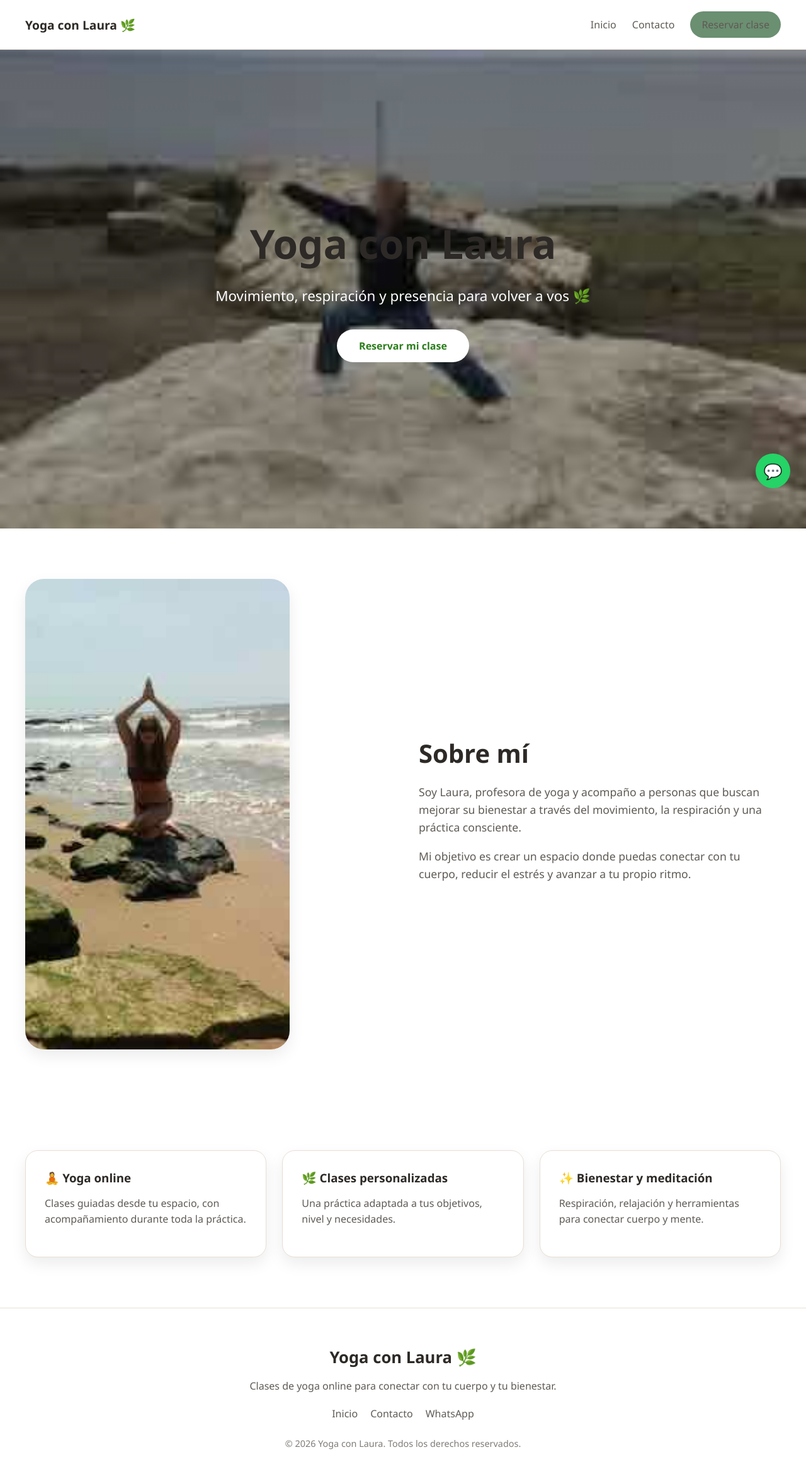
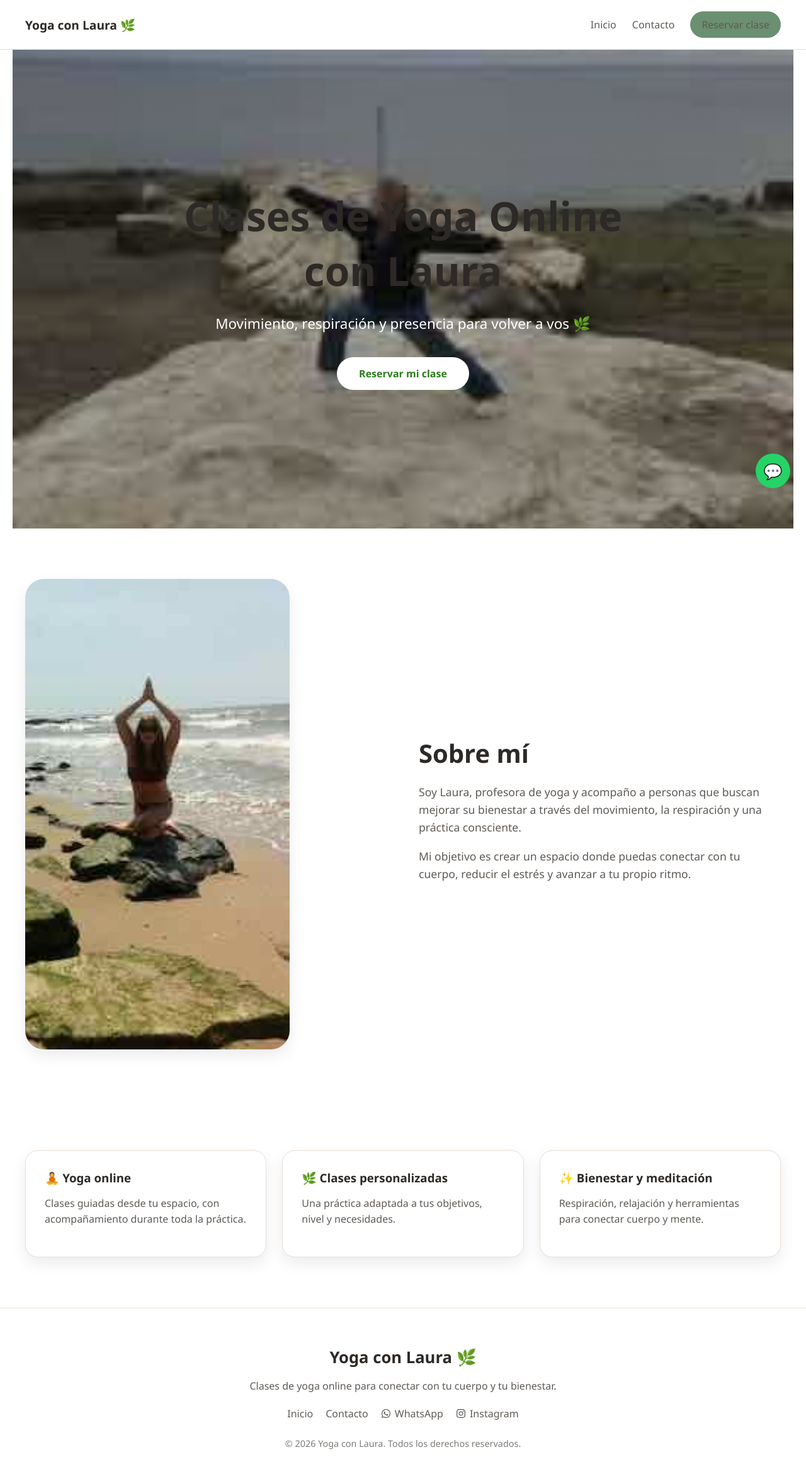
Before and after one commit to laulila/YogaPlace-Ig, a React (Vite) app: page / in a window 1280 px wide. Shown: the top 2340 px of the page at 63% size. Built offline with nearby package versions, Linux system fonts and the light colour scheme.

Commit message:
mejoro SEO, formulario y estructura de YogaPlace

```diff
--- a/index.html
+++ b/index.html
@@ -1,13 +1,35 @@
 <!doctype html>
-<html lang="en">
-  <head>
+<html lang="es">
+
+<head>
   <meta charset="UTF-8" />
+
   <link rel="icon" type="image/png" href="/favicon.png" />
+
   <meta name="viewport" content="width=device-width, initial-scale=1.0" />
-  <title>yogaplace-ig</title>
+
+  <title>YogaPlace | Clases de Yoga Online</title>
+
+  <meta
+    name="description"
+    content="YogaPlace ofrece clases de yoga online personalizadas, meditación y bienestar integral."
+  />
+
+  <meta
+    name="keywords"
+    content="yoga online, clases de yoga, meditación, bienestar, yoga personalizado"
+  />
+
+  <meta name="author" content="YogaPlace" />
+
 </head>
-  <body>
-    <div id="root"></div>
-    <script type="module" src="/src/main.jsx"></script>
-  </body>
+
+<body>
+
+  <div id="root"></div>
+
+  <script type="module" src="/src/main.jsx"></script>
+
+</body>
+
 </html>
--- a/package.json
+++ b/package.json
@@ -14,6 +14,7 @@
   "dependencies": {
     "react": "^19.2.6",
     "react-dom": "^19.2.6",
+    "react-icons": "^5.6.0",
     "react-router-dom": "^7.18.0"
   },
   "devDependencies": {
@@ -24,8 +25,8 @@
     "eslint": "^10.3.0",
     "eslint-plugin-react-hooks": "^7.1.1",
     "eslint-plugin-react-refresh": "^0.5.2",
+    "gh-pages": "^6.3.0",
     "globals": "^17.6.0",
-    "vite": "^8.0.12",
-    "gh-pages": "^6.3.0"
+    "vite": "^8.0.12"
   }
 }
--- a/src/components/Footer.jsx
+++ b/src/components/Footer.jsx
@@ -1,3 +1,5 @@
+import { FaInstagram, FaWhatsapp } from "react-icons/fa";
+
 export default function Footer() {
   return (
     <footer className="footer">
@@ -11,23 +13,41 @@ export default function Footer() {
           con tu cuerpo y tu bienestar.
         </p>
 
+
         <div className="footer-links">
 
-          <a href="/">Inicio</a>
+          <a href="/">
+            Inicio
+          </a>
 
-          <a href="/contact">Contacto</a>
+          <a href="/contact">
+            Contacto
+          </a>
+
 
           <a
             href="https://wa.me/5491157067354"
             target="_blank"
             rel="noreferrer"
+            className="social-link"
           >
-            WhatsApp
+            <FaWhatsapp /> WhatsApp
+          </a>
+
+
+          <a
+            href="https://www.instagram.com/laura.l.pereyra"
+            target="_blank"
+            rel="noreferrer"
+            className="social-link"
+          >
+            <FaInstagram /> Instagram
           </a>
 
         </div>
 
       </div>
+
 
       <p className="footer-copy">
         © {new Date().getFullYear()} Yoga con Laura. Todos los derechos reservados.
--- a/src/components/Hero/Hero.jsx
+++ b/src/components/Hero/Hero.jsx
@@ -3,21 +3,28 @@ import "./Hero.css";
 
 export default function Hero() {
   return (
-    <header className="hero">
+    <section className="hero">
+
       <div className="hero-overlay">
 
-        <h1>Yoga con Laura</h1>
+        <h1>
+          Clases de Yoga Online con Laura
+        </h1>
 
         <p>
           Movimiento, respiración y presencia
           para volver a vos 🌿
         </p>
 
-        <Link to="/contact" className="hero-btn">
+        <Link
+          to="/contact"
+          className="hero-btn"
+        >
           Reservar mi clase
         </Link>
 
       </div>
-    </header>
+
+    </section>
   );
 }
--- a/src/index.css
+++ b/src/index.css
@@ -14,26 +14,17 @@
 
   --accent-bg: rgba(107, 143, 113, 0.12);
 
-  --shadow:
-    rgba(0, 0, 0, 0.08) 0 10px 25px;
+  --shadow: rgba(0, 0, 0, 0.08) 0 10px 25px;
 
-  --font:
-    "Segoe UI",
-    system-ui,
-    -apple-system,
-    BlinkMacSystemFont,
-    sans-serif;
+  --font: "Segoe UI", system-ui, -apple-system, BlinkMacSystemFont, sans-serif;
 }
-
 
 /* =========================
    🌙 DARK MODE
 ========================= */
 
 @media (prefers-color-scheme: dark) {
-
   :root {
-
     --bg: #151815;
     --text: #c8c6c2;
     --text-h: #ffffff;
@@ -41,13 +32,11 @@
     --border: #303630;
 
     --accent: #9ac29f;
+    --accent-dark: #7fb386;
 
     --accent-bg: rgba(154, 194, 159, 0.15);
-
   }
-
 }
-
 
 /* =========================
    🌐 BASE
@@ -55,337 +44,218 @@
 
 html,
 body {
-
   height: 100%;
-
 }
 
-
 body {
-
   margin: 0;
-
   font-family: var(--font);
-
   background: var(--bg);
-
   color: var(--text);
-
 }
 
-
 #root {
-
   min-height: 100vh;
-
 }
-
-
 
 /* =========================
    🧱 TIPOGRAFÍA
 ========================= */
 
-
 h1,
 h2,
 h3 {
-
   color: var(--text-h);
-
   margin: 0;
-
 }
 
-
 p {
-
   line-height: 1.6;
-
 }
-
-
 
 /* =========================
    🔗 LINKS
 ========================= */
 
 a {
-
   color: inherit;
-
   text-decoration: none;
-
 }
-
-
 
 /* =========================
    📦 SECCIONES
 ========================= */
 
-
 section {
-
   padding: 80px 20px;
-
   max-width: 1200px;
-
   margin: 0 auto;
-
 }
-
-
 
 /* =========================
    🧩 CARDS
 ========================= */
 
-
 .cards {
-
   display: grid;
-
-  grid-template-columns:
-  repeat(auto-fit, minmax(250px, 1fr));
-
+  grid-template-columns: repeat(auto-fit, minmax(250px, 1fr));
   gap: 25px;
-
 }
 
+.cards article {
+  padding: 30px;
+  border: 1px solid var(--border);
+  border-radius: 20px;
+  background: var(--bg);
+  box-shadow: var(--shadow);
+  transition: transform 0.3s ease, box-shadow 0.3s ease;
+  cursor: pointer;
+}
 
+.cards article:hover {
+  transform: translateY(-6px);
+}
 
-.cards article {
+/* =========================
+   💬 WHATSAPP BUTTON
+========================= */
 
-  padding: 30px;
+.whatsapp {
+  position: fixed;
+  bottom: 25px;
+  right: 25px;
 
+  width: 55px;
+  height: 55px;
 
-  border: 1px solid var(--border);
+  border-radius: 50%;
+  background: #25d366;
+  color: white;
 
-  border-radius: 20px;
-
-
-  background: var(--bg);
-
+  display: flex;
+  align-items: center;
+  justify-content: center;
 
   box-shadow: var(--shadow);
 
-
-  transition: transform .3s ease,
-              box-shadow .3s ease;
-
-}
-
-
-
-.cards article:hover {
-
-  transform: translateY(-6px);
-
-}
-
-
-
-/* =========================
-   💬 WHATSAPP
-========================= */
-
-
-.whatsapp {
-
-  position: fixed;
-
-  bottom: 25px;
-
-  right: 25px;
-
-
-  width: 55px;
-
-  height: 55px;
-
-
-  border-radius: 50%;
-
-
-  background: #25d366;
-
-  color: white;
-
-
-  display: flex;
-
-  align-items: center;
-
-  justify-content: center;
-
-
-  box-shadow: var(--shadow);
-
-
   font-size: 24px;
-
 
   z-index: 1000;
 
+  transition: transform 0.3s ease;
 }
+
+.whatsapp:hover {
+  transform: scale(1.1);
+}
+
 /* =========================
    👤 ABOUT
 ========================= */
 
 .about {
-
   display: grid;
-
   grid-template-columns: 1fr 1fr;
-
   align-items: center;
-
   gap: 50px;
-
 }
 
-
 .about img {
-
   width: 100%;
-
   max-width: 420px;
-
   border-radius: 30px;
-
   box-shadow: var(--shadow);
-
   object-fit: cover;
-
 }
 
-
 .about h2 {
-
   font-size: 2.5rem;
-
   margin-bottom: 20px;
-
 }
 
-
 .about p {
-
   font-size: 1.1rem;
-
   margin-bottom: 15px;
-
 }
 
-
-
-/* 📱 Responsive */
+/* 📱 RESPONSIVE ABOUT */
 
 @media (max-width: 768px) {
-
-
   .about {
-
     grid-template-columns: 1fr;
-
     text-align: center;
-
   }
 
-
   .about img {
-
     margin: 0 auto;
-
   }
 
+  .about p {
+    font-size: 1.05rem;
+  }
 }
+
 /* =========================
    🔻 FOOTER
 ========================= */
 
 .footer {
-
   background: var(--bg);
-
   border-top: 1px solid var(--border);
-
   padding: 60px 20px 30px;
-
   text-align: center;
-
 }
 
-
 .footer-content {
-
   max-width: 800px;
-
   margin: 0 auto;
-
 }
 
-
 .footer h3 {
-
   font-size: 1.6rem;
-
   margin-bottom: 10px;
-
 }
 
-
 .footer p {
-
   color: var(--text);
-
   margin-bottom: 20px;
-
-  line-height: 1.6;
-
 }
 
-
 .footer-links {
-
   display: flex;
-
   justify-content: center;
-
   gap: 20px;
-
+  flex-wrap: wrap;
   margin-bottom: 25px;
-
-  flex-wrap: wrap;
-
 }
 
-
 .footer-links a {
-
   color: var(--text);
-
   font-weight: 500;
-
-  transition: color .2s ease;
-
+  transition: color 0.2s ease, transform 0.2s ease;
+  display: inline-flex;
+  align-items: center;
+  gap: 6px;
 }
 
-
 .footer-links a:hover {
-
   color: var(--accent);
-
+  transform: translateY(-2px);
 }
 
+.footer-copy {
+  font-size: 0.9rem;
+  color: var(--text);
+  opacity: 0.8;
+}
 
-.footer-copy {
+/* SOCIAL ICON LINKS */
 
-  font-size: 0.9rem;
-
-  color: var(--text);
-
-  opacity: 0.8;
-
+.social-link {
+  display: inline-flex;
+  align-items: center;
+  gap: 8px;
+  text-decoration: none;
+  color: inherit;
+  transition: 0.3s ease;
 }
--- a/src/pages/Contact/Contact.css
+++ b/src/pages/Contact/Contact.css
@@ -117,7 +117,7 @@
 
   min-height: 120px;
 
-  resize: none;
+  resize: vertical;
 
 }
 
@@ -154,3 +154,14 @@
   transform: translateY(-3px);
 
 }
+@media (max-width: 600px) {
+
+  .contact-card {
+    padding: 25px;
+  }
+
+  .contact-card h2 {
+    font-size: 1.6rem;
+  }
+
+}
--- a/src/pages/Contact/Contact.jsx
+++ b/src/pages/Contact/Contact.jsx
@@ -1,4 +1,6 @@
+
 import { useState } from "react";
+import "./Contact.css";
 
 export default function Contact() {
 
@@ -8,6 +10,7 @@ export default function Contact() {
     mensaje: ""
   });
 
+
   const handleChange = (e) => {
     setForm({
       ...form,
@@ -15,17 +18,25 @@ export default function Contact() {
     });
   };
 
+
   const handleSubmit = (e) => {
     e.preventDefault();
 
-    const url = `https://wa.me/5491157067354?text=
-🧘 Reserva de clase Yoga%0A%0A
-Nombre: ${form.nombre}%0A
-Email: ${form.email}%0A
-Mensaje: ${form.mensaje}`;
+    const mensaje = `
+🧘 Reserva de clase Yoga
+
+Nombre: ${form.nombre}
+
+Email: ${form.email}
+
+Mensaje: ${form.mensaje}
+`;
+
+    const url = `https://wa.me/5491157067354?text=${encodeURIComponent(mensaje)}`;
 
     window.open(url, "_blank");
   };
+
 
   return (
     <section className="contact">
@@ -38,6 +49,7 @@ Mensaje: ${form.mensaje}`;
           Elegí un momento para conectar con tu práctica.
         </p>
 
+
         <form onSubmit={handleSubmit}>
 
           <input
@@ -49,6 +61,7 @@ Mensaje: ${form.mensaje}`;
             required
           />
 
+
           <input
             type="email"
             name="email"
@@ -58,6 +71,7 @@ Mensaje: ${form.mensaje}`;
             required
           />
 
+
           <textarea
             name="mensaje"
             placeholder="¿Qué te gustaría trabajar?"
@@ -65,6 +79,7 @@ Mensaje: ${form.mensaje}`;
             onChange={handleChange}
             required
           />
+
 
           <button type="submit">
             Continuar a WhatsApp
```
Also changed, not shown: src/pages/Home/Home.jsx (line endings or trailing spaces), 2 other files (tests, documents, lock files or other folders).
